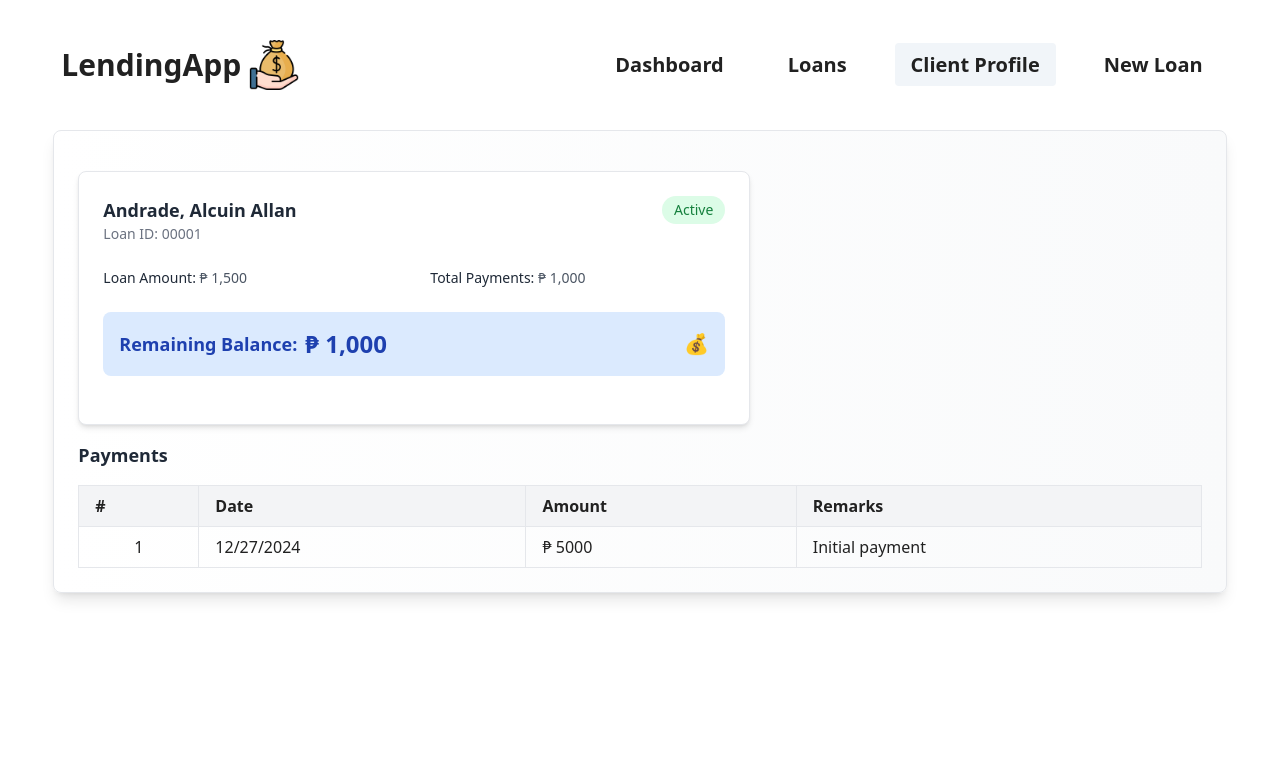
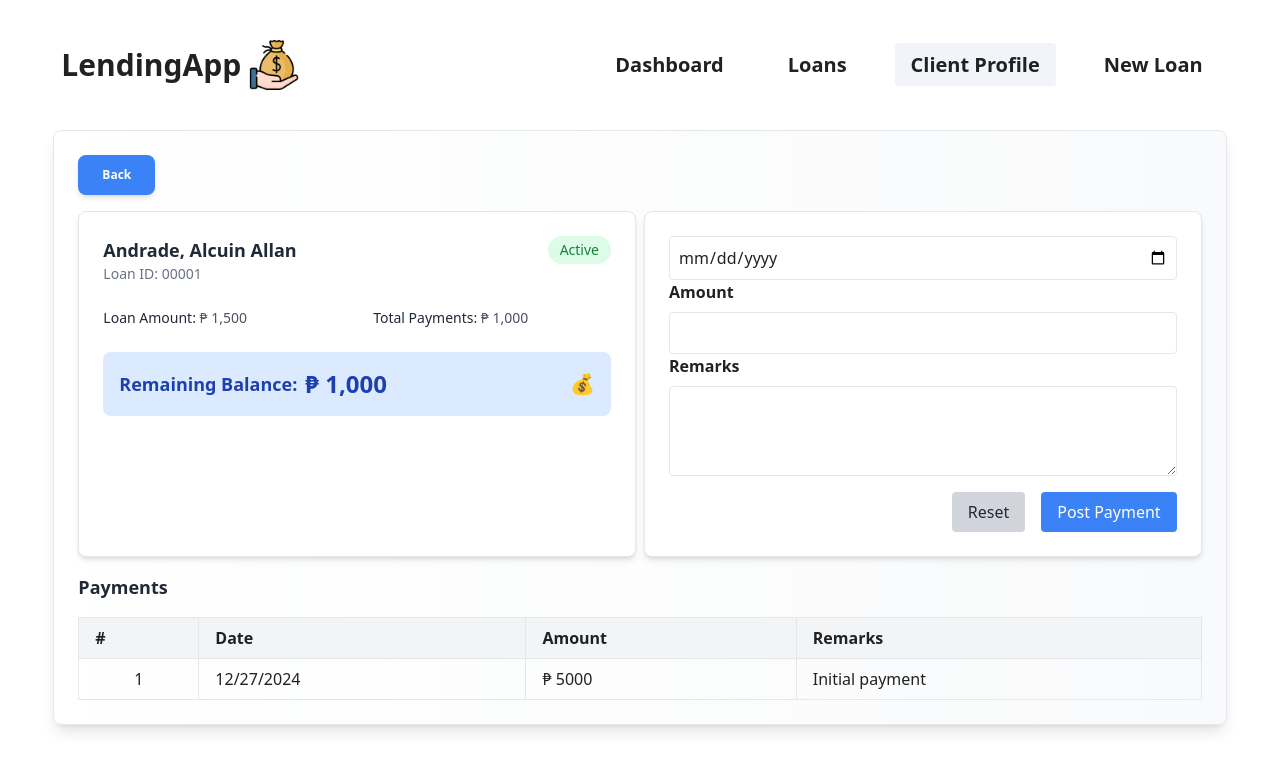
Before and after one commit to alcuin88/lending-app, a Next.js app: page /client-profile/1 in a window 1280 px wide. Shown: the top 770 px of the page. Built offline with nearby package versions, Linux system fonts and the light colour scheme.

Commit message:
Added UI for posting payment. Redesign Client Profile Card for uniformity

```diff
--- a/app/client-profile/[loan]/page.tsx
+++ b/app/client-profile/[loan]/page.tsx
@@ -1,4 +1,6 @@
+import BackToClientProfile from "@/components/client-profile/back-link";
 import LoanDetailCard from "@/components/client-profile/loan-detail-card";
+import PaymentForm from "@/components/client-profile/payment-form";
 import { notFound } from "next/navigation";
 
 export default async function LoanDetailPage({
@@ -7,7 +9,6 @@ export default async function LoanDetailPage({
   params: Promise<{ loan: number }>;
 }) {
   const id = (await params).loan;
-  console.log(id);
 
   if (!id) {
     notFound();
@@ -16,7 +17,12 @@ export default async function LoanDetailPage({
   return (
     <div className="flex flex-col items-center justify-center bg-gradient-to-r from-white to-gray-50 p-6 w-full mt-4 rounded-lg shadow-lg border border-gray-200">
       <div className="w-full">
-        <LoanDetailCard loan_id={id} />
+        <BackToClientProfile />
+        <div className="flex gap-2">
+          <LoanDetailCard loan_id={id} />
+          <PaymentForm />
+        </div>
+
         <div>
           <h3 className="text-lg font-semibold text-gray-800 mt-4 mb-4">
             Payments
--- a/app/client-profile/page.tsx
+++ b/app/client-profile/page.tsx
@@ -43,7 +43,7 @@ export default async function ClientList() {
     <div className="items-start justify-center bg-white min-h-screen p-4">
       <SearchClient clients={clients} />
       {clientCard()}
-      <div className="flex w-full">
+      <div className="flex w-full mt-4">
         <div className="w-full justify-items-center">
           <p className="text-2xl">Active</p>
           {loanList()}
--- a/app/loan-creation/page.tsx
+++ b/app/loan-creation/page.tsx
@@ -1,7 +1,8 @@
 "use client";
 
 import { CreateLoan } from "@/actions/actions";
-import FormSubmit from "@/components/loan-creation/form-submit";
+import FormSubmit from "@/components/shared/form-submit";
+import { SubmitType } from "@/lib/constants";
 import { useActionState } from "react";
 
 export default function LoanCreation() {
@@ -57,7 +58,7 @@ export default function LoanCreation() {
               rows={5}
             />
           </div>
-          <FormSubmit />
+          <FormSubmit type={SubmitType.loan} />
           {state?.errors && (
             <ul className="flex flex-col items-end">
               {state.errors.map((error) => (
--- /dev/null
+++ b/components/client-profile/back-link.tsx
@@ -0,0 +1,17 @@
+"use client";
+
+import { useRouter } from "next/navigation";
+
+export default function BackToClientProfile() {
+  const router = useRouter();
+  return (
+    <div>
+      <button
+        onClick={router.back}
+        className="px-6 py-3 bg-blue-500 text-white font-semibold rounded-lg shadow-md hover:bg-blue-600 transition duration-300"
+      >
+        <p className="text-xs">Back</p>
+      </button>
+    </div>
+  );
+}
--- a/components/client-profile/client-detail-card.tsx
+++ b/components/client-profile/client-detail-card.tsx
@@ -12,7 +12,7 @@ export default function ClientDetailCard({
   totalAmount,
 }: props) {
   return (
-    <div className="flex flex-col bg-white p-4 w-full max-w-md mt-2">
+    <div className="flex flex-col bg-white p-6 w-full max-w-2xl mt-4 rounded-lg shadow-md border border-gray-200">
       <p className="text-sm text-gray-500">{`ID: ${client.client_id
         .toString()
         .padStart(5, "0")}`}</p>
--- /dev/null
+++ b/components/client-profile/payment-form.tsx
@@ -0,0 +1,25 @@
+import { SubmitType } from "@/lib/constants";
+import FormSubmit from "../shared/form-submit";
+
+export default function PaymentForm() {
+  return (
+    <div className="flex flex-col bg-white p-6 w-full max-w-2xl mt-4 rounded-lg shadow-md border border-gray-200">
+      <form className="flex flex-col">
+        <input className="w-full border rounded p-2" type="date"></input>
+        <label className="block font-bold mb-2" htmlFor="amount">
+          Amount
+        </label>
+        <input className="w-full border rounded p-2" type="text"></input>
+        <label className="block font-bold mb-2" htmlFor="purpose">
+          Remarks
+        </label>
+        <textarea
+          className="w-full border rounded p-2"
+          name="purpose"
+          rows={3}
+        />
+        <FormSubmit type={SubmitType.payment} />
+      </form>
+    </div>
+  );
+}
--- a/components/loan-creation/form-submit.tsx
+++ b/components/shared/form-submit.tsx
@@ -1,16 +1,27 @@
 "use client";
 
+import { SubmitType } from "@/lib/constants";
 import { useFormStatus } from "react-dom";
 
-export default function FormSubmit() {
+export default function FormSubmit({ type }: { type: SubmitType }) {
   const status = useFormStatus();
 
-  if (status.pending) {
+  let buttonLabel = "";
+
+  if (type === SubmitType.loan) {
+    buttonLabel = "Create Loan";
+  } else if (type === SubmitType.payment) {
+    buttonLabel = "Post Payment";
+  }
+
+  if (status.pending && type === SubmitType.loan) {
     return <span>Creating loan...</span>;
+  } else if (status.pending && type === SubmitType.payment) {
+    return <span>Posting payment...</span>;
   }
 
   return (
-    <div className="flex justify-end space-x-4">
+    <div className="flex justify-end space-x-4 mt-4">
       <button
         type="reset"
         className="px-4 py-2 bg-gray-300 text-gray-800 rounded hover:bg-gray-400 focus:outline-none focus:ring focus:ring-gray-500"
@@ -18,7 +29,7 @@ export default function FormSubmit() {
         Reset
       </button>
       <button className="px-4 py-2 bg-blue-500 text-white rounded hover:bg-blue-600 focus:outline-none focus:ring focus:ring-blue-300">
-        Create Loan
+        {buttonLabel}
       </button>
     </div>
   );
--- a/lib/constants.ts
+++ b/lib/constants.ts
@@ -1,2 +1,7 @@
 export const NEW_ACCOUNT = 1;
 export const EXISTING_ACCOUNT = 2;
+
+export enum SubmitType {
+  payment,
+  loan,
+}
```
